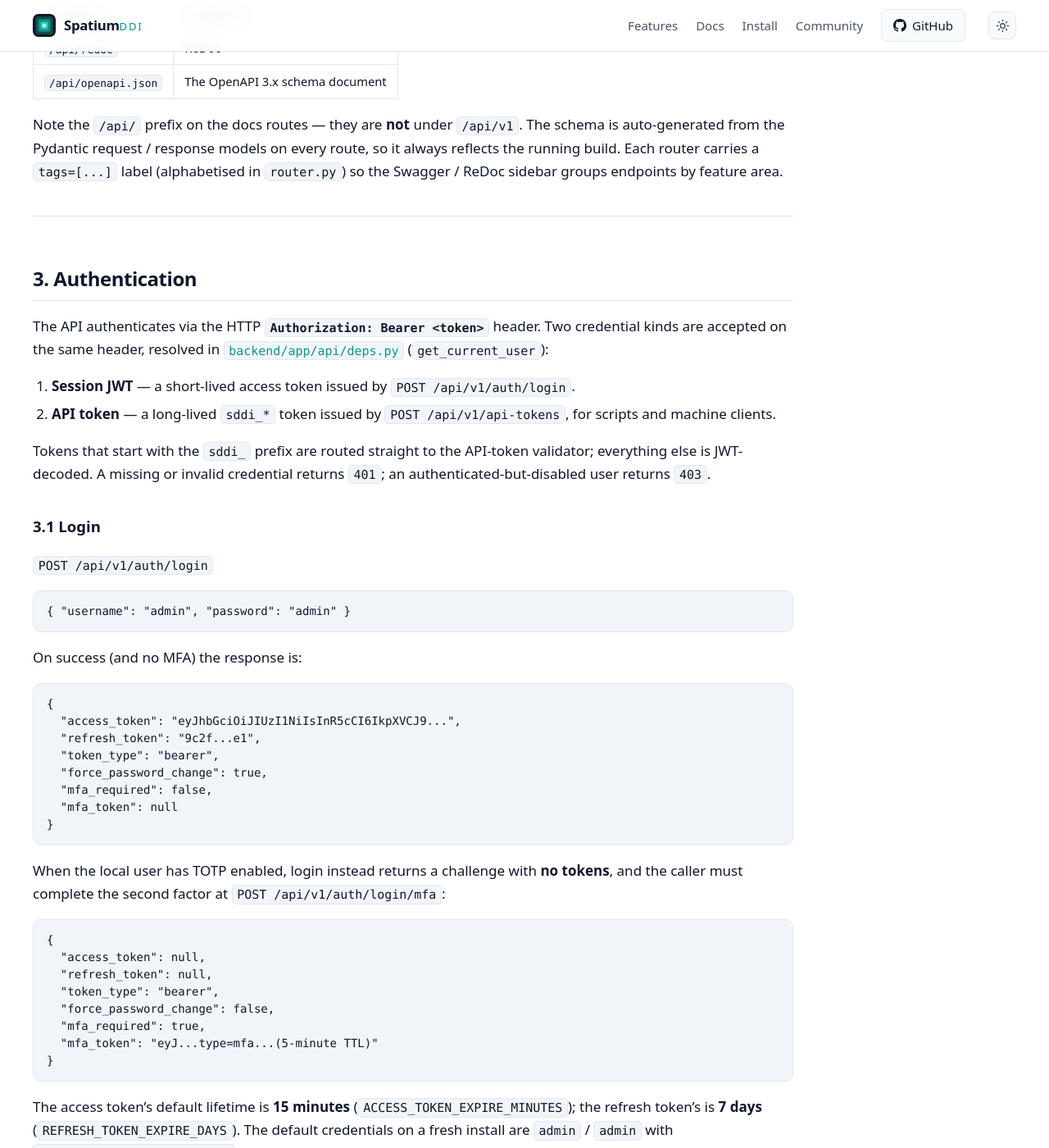
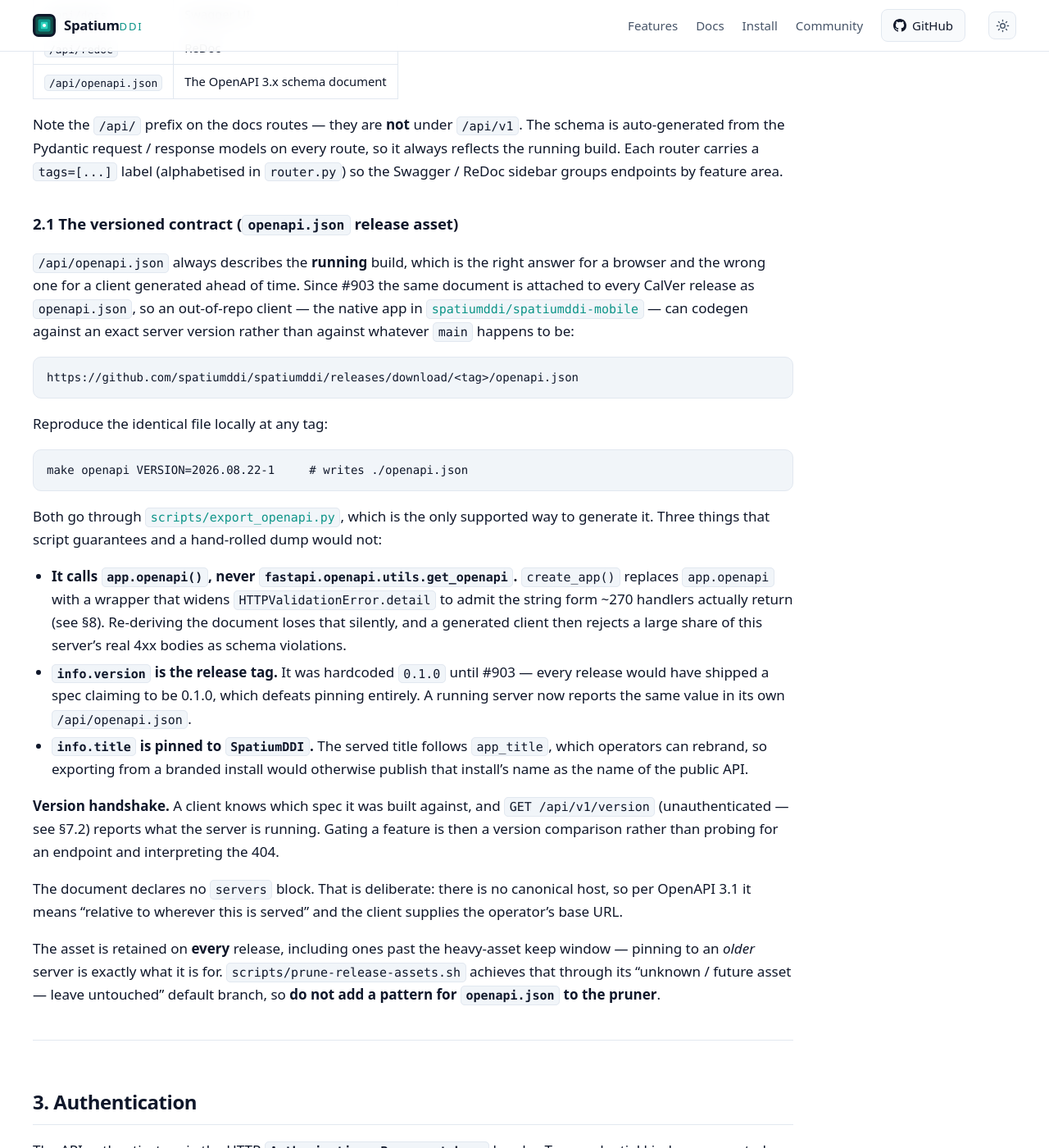
Before and after one commit to spatiumddi/spatiumddi.github.io, a Jekyll site: the page built from API.md, in a window 1280 px wide and 1400 px high, scrolled down 1661 px. Shown: the whole window at 82% size. Built offline with Jekyll 4.4.1, drawn with Linux system fonts in a browser that asks for light colours; our own code applies the rules of GitHub Pages for plain Markdown files.

Commit message:
docs: publish main@79de3a5
Mirrored from spatiumddi/spatiumddi@79de3a5b85340768e86b19cae3114cca54abcb06 by the docs-publish workflow. Do not edit this repository directly.

````diff
--- a/API.md
+++ b/API.md
@@ -74,6 +74,60 @@ response models on every route, so it always reflects the running
 build. Each router carries a `tags=[...]` label (alphabetised in
 `router.py`) so the Swagger / ReDoc sidebar groups endpoints by
 feature area.
+
+### 2.1 The versioned contract (`openapi.json` release asset)
+
+`/api/openapi.json` always describes the **running** build, which is the
+right answer for a browser and the wrong one for a client generated ahead
+of time. Since #903 the same document is attached to every CalVer release
+as `openapi.json`, so an out-of-repo client — the native app in
+[`spatiumddi/spatiumddi-mobile`](https://github.com/spatiumddi/spatiumddi-mobile)
+— can codegen against an exact server version rather than against whatever
+`main` happens to be:
+
+```
+https://github.com/spatiumddi/spatiumddi/releases/download/<tag>/openapi.json
+```
+
+Reproduce the identical file locally at any tag:
+
+```bash
+make openapi VERSION=2026.08.22-1     # writes ./openapi.json
+```
+
+Both go through [`scripts/export_openapi.py`](../scripts/export_openapi.py),
+which is the only supported way to generate it. Three things that script
+guarantees and a hand-rolled dump would not:
+
+- **It calls `app.openapi()`, never `fastapi.openapi.utils.get_openapi`.**
+  `create_app()` replaces `app.openapi` with a wrapper that widens
+  `HTTPValidationError.detail` to admit the string form ~270 handlers
+  actually return (see §8). Re-deriving the document loses that silently,
+  and a generated client then rejects a large share of this server's real
+  4xx bodies as schema violations.
+- **`info.version` is the release tag.** It was hardcoded `0.1.0` until
+  #903 — every release would have shipped a spec claiming to be 0.1.0,
+  which defeats pinning entirely. A running server now reports the same
+  value in its own `/api/openapi.json`.
+- **`info.title` is pinned to `SpatiumDDI`.** The served title follows
+  `app_title`, which operators can rebrand, so exporting from a branded
+  install would otherwise publish that install's name as the name of the
+  public API.
+
+**Version handshake.** A client knows which spec it was built against, and
+`GET /api/v1/version` (unauthenticated — see §7.2) reports what the server
+is running. Gating a feature is then a version comparison rather than
+probing for an endpoint and interpreting the 404.
+
+The document declares no `servers` block. That is deliberate: there is no
+canonical host, so per OpenAPI 3.1 it means "relative to wherever this is
+served" and the client supplies the operator's base URL.
+
+The asset is retained on **every** release, including ones past the
+heavy-asset keep window — pinning to an *older* server is exactly what it
+is for. `scripts/prune-release-assets.sh` achieves that through its
+"unknown / future asset — leave untouched" default branch, so **do not add
+a pattern for `openapi.json` to the pruner**.
 
 ---
 
````
